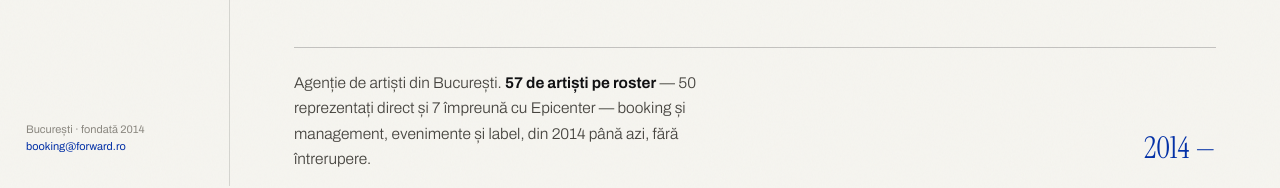
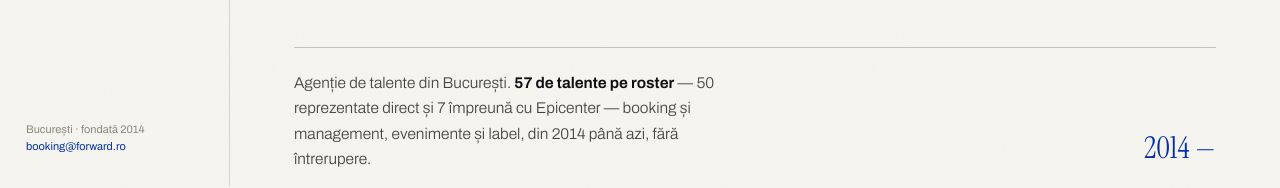
Before and after one commit to forward-hq/forward-ro, a Next.js app: page / in a window 1280 px wide. Shown: the part 614-802 px from the top of the page. Built offline with nearby package versions, Linux system fonts and the light colour scheme.

Commit message:
Cover: artisti -> talente

```diff
--- a/app/page.js
+++ b/app/page.js
@@ -43,8 +43,8 @@ export default function Home() {
           </h1>
           <div className="base">
             <p>
-              Agenție de artiști din București. <b>57 de artiști pe roster</b> —
-              50 reprezentați direct și 7 împreună cu Epicenter — booking și
+                            Agenție de talente din București. <b>57 de talente pe roster</b> —
+                            50 reprezentate direct și 7 împreună cu Epicenter — booking și
               management, evenimente și label, din 2014 până azi, fără
               întrerupere.
             </p>
```
